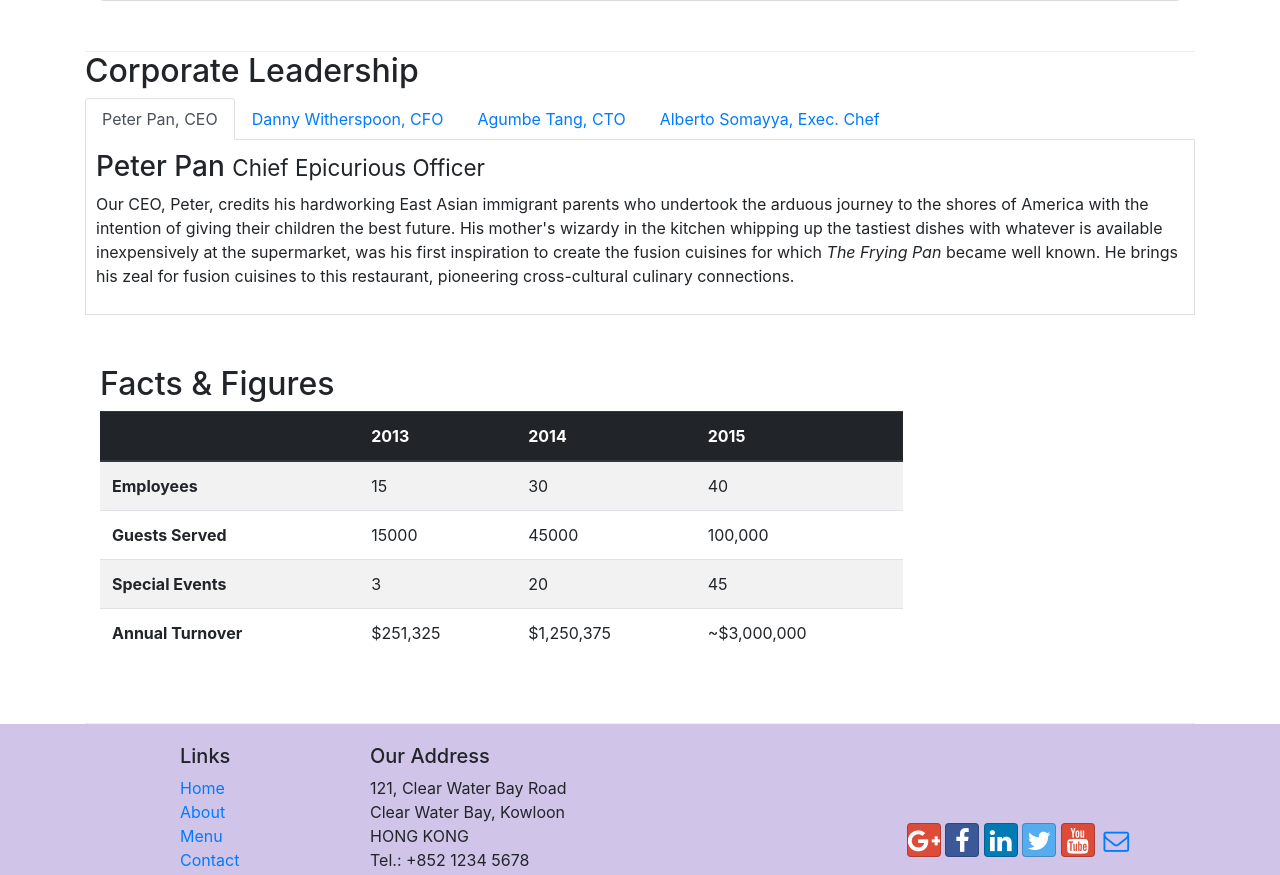
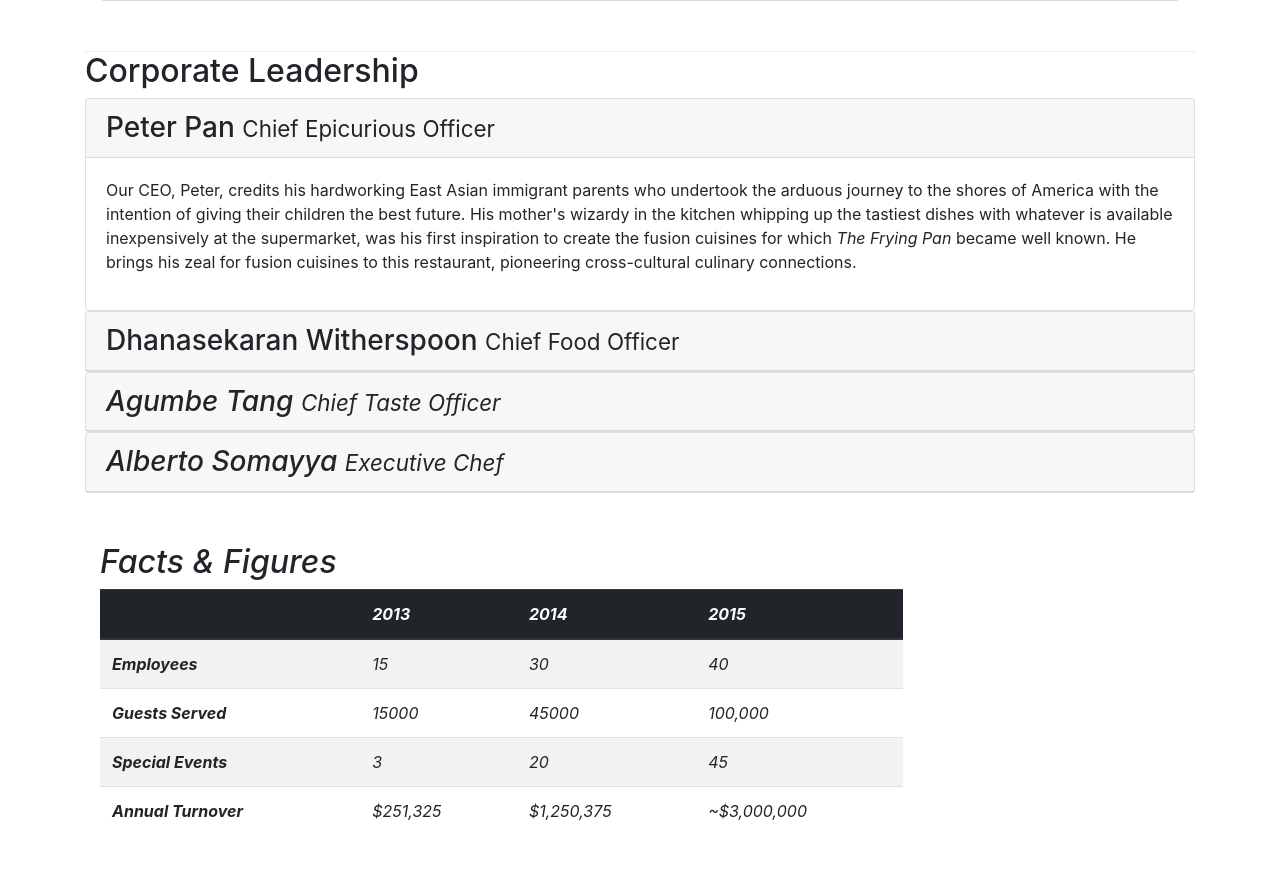
Before and after one commit to TurboJapuraEfac/bootstrap-begin, a website: page aboutus.html in a window 1280 px wide. Shown: the part 920-1795 px from the top of the page. Drawn offline with nearby package versions, Linux system fonts and the light colour scheme.

Commit message:
accordion

```diff
--- a/aboutus.html
+++ b/aboutus.html
@@ -96,55 +96,73 @@
         <div class="row">
             <div class="col-12 ">
                 <h2>Corporate Leadership</h2>
-                <ul class="nav nav-tabs">
-                    <li class="nav-item">
-                        <a class="nav-link active" href="#peter" role="tab" data-toggle="tab">Peter Pan, CEO</a>
-                    </li>
-                    <li class="nav-item">
-                        <a class="nav-link" href="#danny" role="tab" data-toggle="tab">Danny Witherspoon, CFO</a>
-                    </li>
-                    <li class="nav-item">
-                        <a class="nav-link" href="#agumbe" role="tab" data-toggle="tab">Agumbe Tang, CTO</a>
-                    </li>
-                    <li class="nav-item">
-                        <a class="nav-link" href="#alberto" role="tab" data-toggle="tab">Alberto Somayya, Exec. Chef</a>
-                    </li>
-                </ul>
 
-                <div class="tab-content">
-                    <div role="tabpanel" class="tab-pane fade show active" id="peter">
-                        <h3>Peter Pan <small>Chief Epicurious Officer</small></h3>
-                        <div class="d-none d-sm-block">
-                            <p>Our CEO, Peter, credits his hardworking East Asian immigrant parents who undertook the arduous journey to the
+                <div id="accordion">
+                    <div class="card">
+                        <div class="card-header" role="tab" id="peterhead">
+                            <h3 class="mb-0">
+                                <a data-toggle="collapse" data-target="#peter">
+                                    Peter Pan <small>Chief Epicurious Officer</small>
+                                </a>
+                            </h3>
+                        </div>
+                        <div class="collapse show" id="peter" data-parent="#accordion">
+                            <div class="card-body">
+                                <p class="d-none d-sm-block">Our CEO, Peter, credits his hardworking East Asian immigrant parents who undertook the arduous journey to the
                                 shores of America with the intention of giving their children the best future. His mother's wizardy in the
                                 kitchen whipping up the tastiest dishes with whatever is available inexpensively at the supermarket, was his
                                 first inspiration to create the fusion cuisines for which <em>The Frying Pan</em> became well known. He brings
                                 his zeal for fusion cuisines to this restaurant, pioneering cross-cultural culinary connections.</p>
+                            </div>
                         </div>
                     </div>
-                    <div role="tabpanel" class="tab-pane fade " id="danny">
-                        <h3>Dhanasekaran Witherspoon <small>Chief Food Officer</small></h3>
-                        <div class="d-none d-sm-block">
-                            <p>Our CFO, Danny, as he is affectionately referred to by his colleagues, comes from a long established family
+                    <div class="card">
+                        <div class="card-header" role="tab" id="dannyhead">
+                            <h3 class="mb-0">
+                                <a class="collapsed" data-toggle="collapse" data-target="#danny">
+                                    Dhanasekaran Witherspoon <small>Chief Food Officer</small>
+                                </a>
+                            </h3>
+                        </div>
+                        <div class="collapse" id="danny" data-parent="#accordion">
+                            <div class="card-body">
+                                <p class="d-none d-sm-block">Our CFO, Danny, as he is affectionately referred to by his colleagues, comes from a long established family
                                 tradition in farming and produce. His experiences growing up on a farm in the Australian outback gave him great
                                 appreciation for varieties of food sources. As he puts it in his own words, <em>Everything that runs, wins, and
-                                    everything that stays, pays!</em></p>
+                                    everything that stays, pays!</p>
+                            </div>
                         </div>
                     </div>
-                    <div role="tabpanel" class="tab-pane fade " id="agumbe">
-                        <h3>Agumbe Tang <small>Chief Taste Officer</small></h3>
-                        <div class="d-none d-sm-block">
-                            <p>Blessed with the most discerning gustatory sense, Agumbe, our CTO, personally ensures that every dish that we
+                    <div class="card">
+                        <div class="card-header" role="tab" id="agumbehead">
+                            <h3 class="mb-0">
+                                <a class="collapsed" data-toggle="collapse" data-target="#agumbe">
+                                    Agumbe Tang <small>Chief Taste Officer</small>
+                                </a>
+                            </h3>
+                        </div>
+                        <div class="collapse" id="agumbe" data-parent="#accordion">
+                            <div class="card-body">
+                                <p class="d-none d-sm-block">Blessed with the most discerning gustatory sense, Agumbe, our CTO, personally ensures that every dish that we
                                 serve meets his exacting tastes. Our chefs dread the tongue lashing that ensues if their dish does not meet his
-                                exacting standards. He lives by his motto, <em>You click only if you survive my lick.</em></p>
+                                exacting standards. He lives by his motto, <em>You click only if you survive my lick.</p>
+                            </div>
                         </div>
                     </div>
-                    <div role="tabpanel" class="tab-pane fade " id="alberto">
-                        <h3>Alberto Somayya <small>Executive Chef</small></h3>
-                        <div class="d-none d-sm-block">
-                            <p>Award winning three-star Michelin chef with wide International experience having worked closely with whos-who in
+                    <div class="card">
+                        <div class="card-header" role="tab" id="albertohead">
+                            <h3 class="mb-0">
+                                <a class="collapsed" data-toggle="collapse" data-target="#alberto">
+                                    Alberto Somayya <small>Executive Chef</small>
+                                </a>
+                            </h3>
+                        </div>
+                        <div class="collapse" id="alberto" data-parent="#accordion">
+                            <div class="card-body">
+                                <p class="d-none d-sm-block">Award winning three-star Michelin chef with wide International experience having worked closely with whos-who in
                                 the culinary world, he specializes in creating mouthwatering Indo-Italian fusion experiences. He says, <em>Put
                                     together the cuisines from the two craziest cultures, and you get a winning hit! Amma Mia!</em></p>
+                            </div>
                         </div>
                     </div>
                 </div>
```
